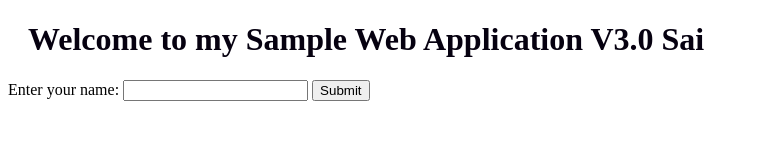
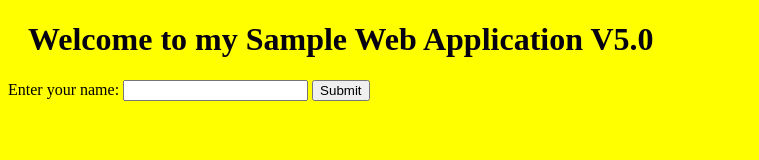
Before and after one commit to devopssuri789/test-demo, a plain HTML site: page index.html in a window 1280 px wide. Shown: the whole page, without its empty margins (0-759 px from the left). Drawn offline with Linux system fonts and the light colour scheme.

Commit message:
Update index.html

```diff
--- a/index.html
+++ b/index.html
@@ -1,11 +1,11 @@
 <!DOCTYPE html>
 <html>
   <head>
-    <title>Sample Web Application v3.0 Sai</title>
+    <title>Sample Web Application v5.0</title>
     <style>
       /* CSS styles go here */
       body {
-        background-color: rgb(255, 255, 255);
+        background-color: rgb(255, 255, 0);
       }
       h1 {
         color: rgb(6, 1, 16);
@@ -14,7 +14,7 @@
     </style>
   </head>
   <body>
-    <h1>Welcome to my Sample Web Application V3.0 Sai</h1>
+    <h1>Welcome to my Sample Web Application V5.0</h1>
     <form>
       <label for="name">Enter your name:</label>
       <input type="text" id="name" name="name">
```
